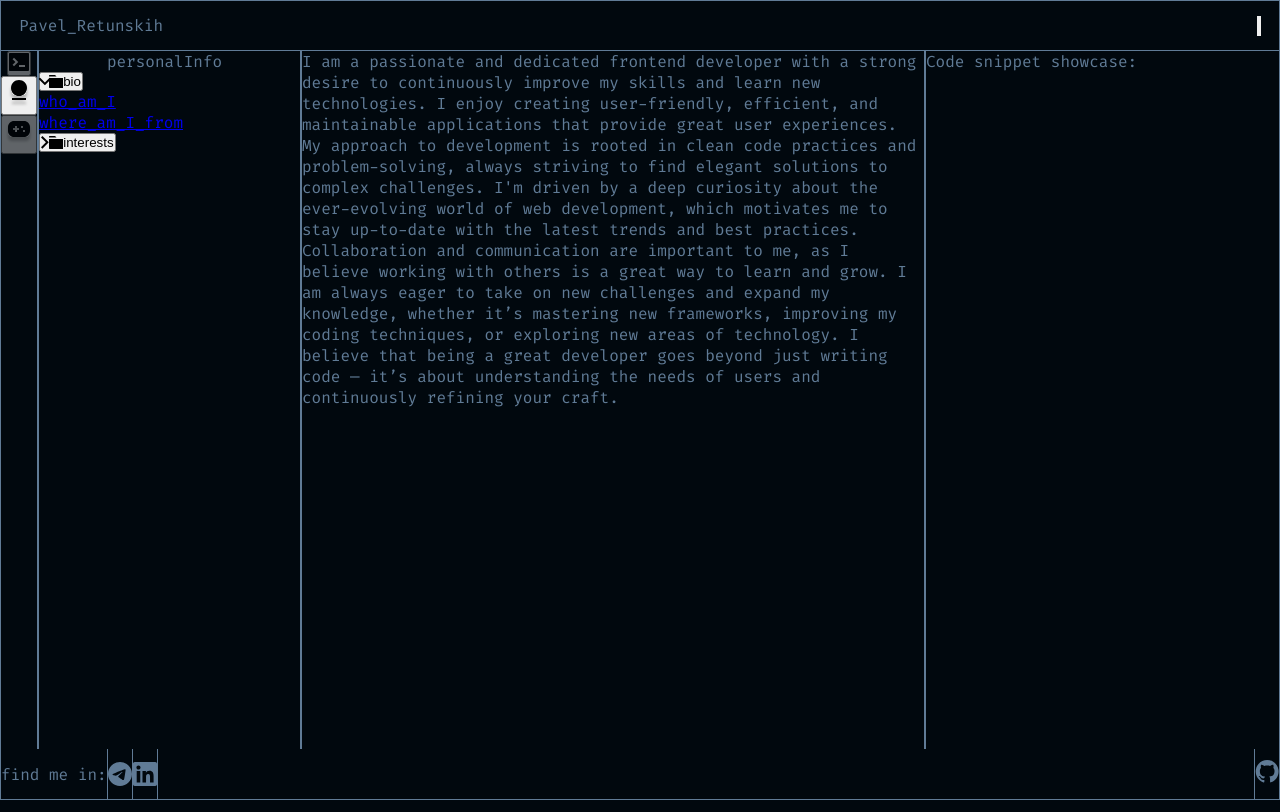
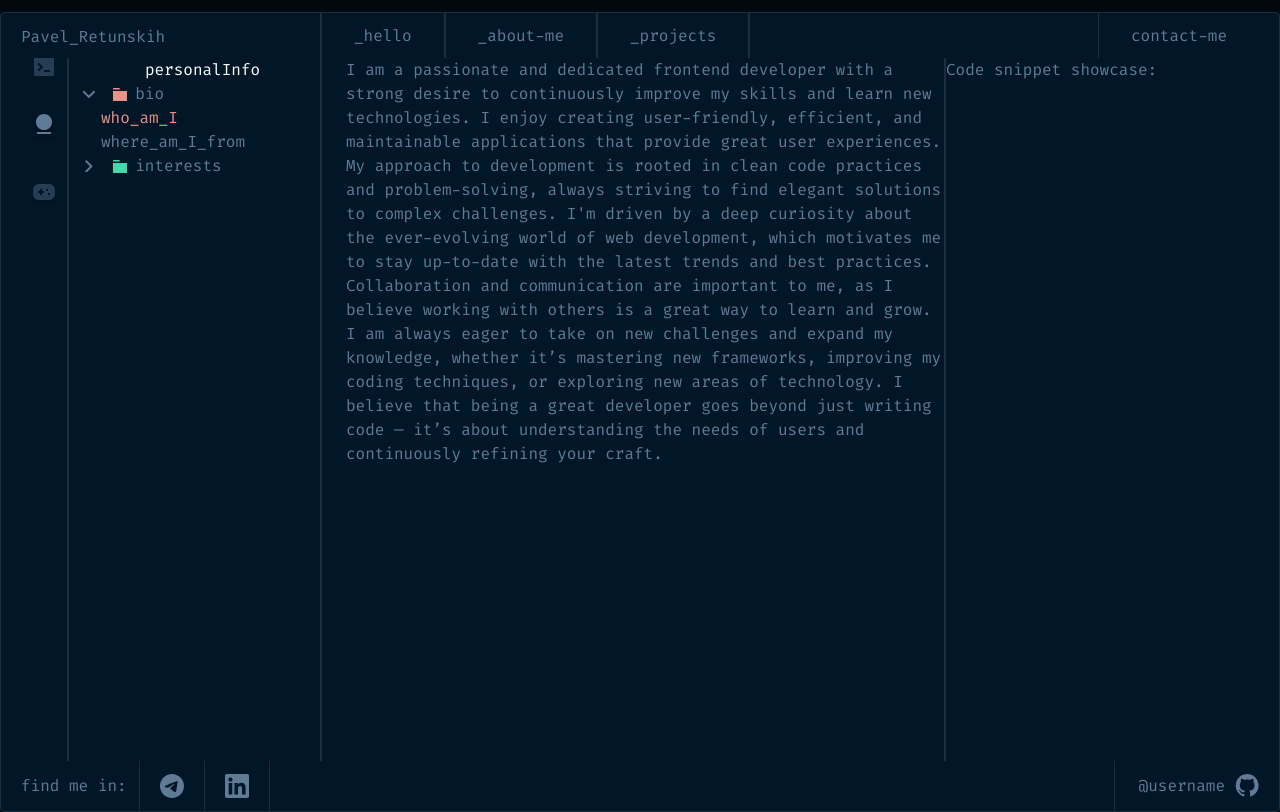
Before and after one commit to Pavel-Retunskih/portfolionext, a Next.js app: page /about_me/who_i_am in a window 1280 px wide. Built offline with nearby package versions, Linux system fonts and the light colour scheme.

Commit message:
add some styles

```diff
--- a/package.json
+++ b/package.json
@@ -17,6 +17,7 @@
     "@radix-ui/react-toggle-group": "^1.1.2",
     "@types/react-syntax-highlighter": "^15.5.13",
     "@vercel/analytics": "^1.4.1",
+    "clsx": "^2.1.1",
     "next": "15.1.4",
     "prismjs": "^1.29.0",
     "radix-ui": "^1.1.3",
@@ -34,8 +35,8 @@
     "eslint": "^9",
     "eslint-config-next": "15.1.4",
     "postcss": "^8",
-    "tailwind-scrollbar": "^4.0.1",
-    "tailwindcss": "^4.0.9",
+    "tailwind-scrollbar": "3.1.0",
+    "tailwindcss": "3.4.17",
     "typescript": "^5"
   }
 }
--- a/src/app/about_me/[slug]/page.tsx
+++ b/src/app/about_me/[slug]/page.tsx
@@ -21,8 +21,12 @@ export default async function AboutPage({params}: { params: Promise<{ slug: stri
   }
   const data = await res.json()
 
-  return (<div className={'max-w-[624px] border-r-2 pl-6 border-r-lines overflow-scroll'}>
+  return (<div className={'max-w-[624px] border-r-2 pl-6 border-r-lines'}>
 
-    {data.pageData.description}
+
+    <div
+        className="scrollbar-h-2.5 scrollbar scrollbar-thumb-secondary-grey  h-[794px] overflow-y-scroll">
+      {data.pageData.description}
+    </div>
   </div>)
 }
--- a/src/components/NavMenu/NavMenu.tsx
+++ b/src/components/NavMenu/NavMenu.tsx
@@ -23,15 +23,15 @@ export const ListItem = forwardRef<HTMLLIElement, NavigationMenuItemProps>(({chi
 ListItem.displayName = 'ListItem'
 
 
-type LinkItemProps = LinkProps & { children: ReactNode }
+type LinkItemProps = LinkProps & { children: ReactNode, color?: string }
 
-export const LinkItem = forwardRef<HTMLAnchorElement, LinkItemProps>(({href, children, ...props}, ref) => {
+export const LinkItem = forwardRef<HTMLAnchorElement, LinkItemProps>(({href, children, color, ...props}, ref) => {
   const pathname = usePathname();
   const isActive = href === pathname;
 
   return (
       <NavigationMenu.Link asChild>
-        <Link href={href} {...props} className={`${isActive ? 'text-accent-aqua' : ''} hover:opacity-80`}
+        <Link href={href} {...props} className={`${isActive ? `${color}` : ''} hover:opacity-80`}
               ref={ref}>{children}</Link>
       </NavigationMenu.Link>
   );
--- a/src/widgets/Sidebar/Description/Description.tsx
+++ b/src/widgets/Sidebar/Description/Description.tsx
@@ -36,8 +36,8 @@ export const Description = memo(({value}: {
       {
         title: "careerGoals",
         items: [
-          {title: "my_aspirations", href: "/about_me/aspirations"},
-          {title: "first_job_plans", href: "/about_me/first_job"},
+          {title: "my_aspirations", href: "/about_me/my_aspirations"},
+          {title: "first_job_plans", href: "/about_me/first_job_plans"},
         ],
       },
     ],
@@ -46,18 +46,13 @@ export const Description = memo(({value}: {
         title: "activities",
         items: [
           {title: "things_I_enjoy", href: "/about_me/things_I_enjoy"},
-          {title: "new_things_to_try", href: "/about_me/new_experiences"},
+          {title: "new_things_to_try", href: "/about_me/new_things_to_try"},
         ],
       },
     ],
   };
 
-  const iconColors = {
-    bio: "text-accent-pink",
-    interests: "text-accent-aqua",
-    skills: "text-accent-orange",
-    careerGoals: 'text-accent-violet'
-  };
-  return <InfoAccordion iconColors={iconColors} sections={INFO_DATA[value]} defaultOpen={'bio'}/>
+
+  return <InfoAccordion sections={INFO_DATA[value]} defaultOpen={'bio'}/>
 })
 Description.displayName = 'Description'
--- a/src/widgets/Sidebar/Description/InfoAccordion/InfoAccordion.tsx
+++ b/src/widgets/Sidebar/Description/InfoAccordion/InfoAccordion.tsx
@@ -15,6 +15,7 @@ import {
   ListItem,
   NavMenuRoot
 } from "@/components/NavMenu/NavMenu";
+import {clsx} from "clsx";
 
 type InfoSection = {
   title: string;
@@ -24,32 +25,48 @@ type InfoSection = {
 type InfoAccordionProps = {
   sections: InfoSection[];
   defaultOpen?: string;
-  iconColors?: Record<string, string>;
 };
 
-export const InfoAccordion = memo(({sections, defaultOpen, iconColors}: InfoAccordionProps) => {
+export const InfoAccordion = memo(({sections, defaultOpen}: InfoAccordionProps) => {
+  const iconColors: Record<string, string> = {
+    bio: "text-accent-pink",
+    interests: "text-accent-aqua",
+    skills: "text-accent-orange",
+    careerGoals: 'text-accent-violet',
+    activities: 'text-secondary-purple'
+  };
+
   return (
-      <AccordionRoot type={"single"} collapsible className={"p-3"} defaultValue={defaultOpen}>
+      <AccordionRoot type={"single"} collapsible defaultValue={defaultOpen}>
         {sections.map((section) => (
             <AccordionItem key={section.title} value={section.title}>
               <AccordionTrigger
                   icon={
                     <ArrowIcon
                         className={"transition-transform mr-3 duration-300 ease-[cubic-bezier(0.87,_0,_0.13,_1)]" +
-                            " group-data-[state=open]:rotate-90"}/>
+                            " group-data-[state=open]:rotate-90 "}/>
                   }
-                  className={"flex gap-2 items-center group"}
+                  className={clsx(
+                      "flex gap-2 items-center group"
+                  )}
               >
-                <FolderIcon className={iconColors?.[section.title] || "text-accent-pink" + ' ml-2'}/>
-                {section.title}
+                <FolderIcon className={iconColors[section.title] || "text-accent-pink" + ' ml-2'}/>
+                <span className={clsx({
+                  "hover:text-accent-pink": section.title === "bio",
+                  "hover:text-accent-aqua": section.title === "interests",
+                  "hover:text-accent-orange": section.title === "skills",
+                  "hover:text-accent-violet": section.title === "careerGoals",
+                  "hover:text-secondary-purple": section.title === "activities",
+                })}>{section.title}</span>
               </AccordionTrigger>
               <AccordionContent
                   className={"overflow-hidden data-[state=closed]:animate-slideUp data-[state=open]:animate-slideDown"}>
                 <NavMenuRoot>
-                  <List>
+                  <List className={'pl-4'}>
                     {section.items.map((item) => (
                         <ListItem key={item.href}>
-                          <LinkItem href={item.href}>{item.title}</LinkItem>
+                          <LinkItem href={item.href}
+                                    color={iconColors?.[section.title] || "text-accent-aqua"}>{item.title}</LinkItem>
                         </ListItem>
                     ))}
                   </List>
--- a/src/widgets/Sidebar/Sidebar.tsx
+++ b/src/widgets/Sidebar/Sidebar.tsx
@@ -17,7 +17,8 @@ export const Sidebar = memo(() => {
   }, []);
   const path = useCurrentPath()
   const isAboutMe = path.startsWith('/about_me')
-  return <aside className={`${isAboutMe ? 'visible' : 'invisible'} w-[301px] border-r-2 border-r-lines flex`}>
+  return <aside
+      className={`${isAboutMe ? 'visible' : 'invisible'} w-[301px] border-r-2 flex-col border-r-lines md:flex md:flex-row hidden `}>
     <SideIconsNav onChangeAction={handleValueChange} value={value}/>
     <div className={'pl-4  w-[251px]'}>
       <span className={'items-center justify-center text-secondary-white w-full flex'}>{value}</span>
--- a/src/widgets/Sidebar/sideIconsNav/SideIconsNav.tsx
+++ b/src/widgets/Sidebar/sideIconsNav/SideIconsNav.tsx
@@ -17,7 +17,7 @@ export const SideIconsNav = memo(({onChangeAction, value}: {
 
   const toggleGroupItemClasses =
       "flex gap-9 items-center justify-center flex-col"
-  return (<div className={'w-12 border-r-2 border-r-lines'}>
+  return (<div className={'w-12 border-r-2 border-r-lines hidden md:block'}>
     <ToggleGroup.Root type='single' defaultValue={value}
                       onValueChange={(prev: InfoNames) => prev && onChangeAction(prev)
                       }
--- a/tailwind.config.ts
+++ b/tailwind.config.ts
@@ -59,5 +59,9 @@ export default {
     },
   },
 
-  plugins: [],
+  // eslint-disable-next-line @typescript-eslint/no-require-imports
+  plugins: [require('tailwind-scrollbar')({
+    nocompatible: true,
+    preferredStrategy: 'pseudoelements',
+  })],
 } satisfies Config;
```
